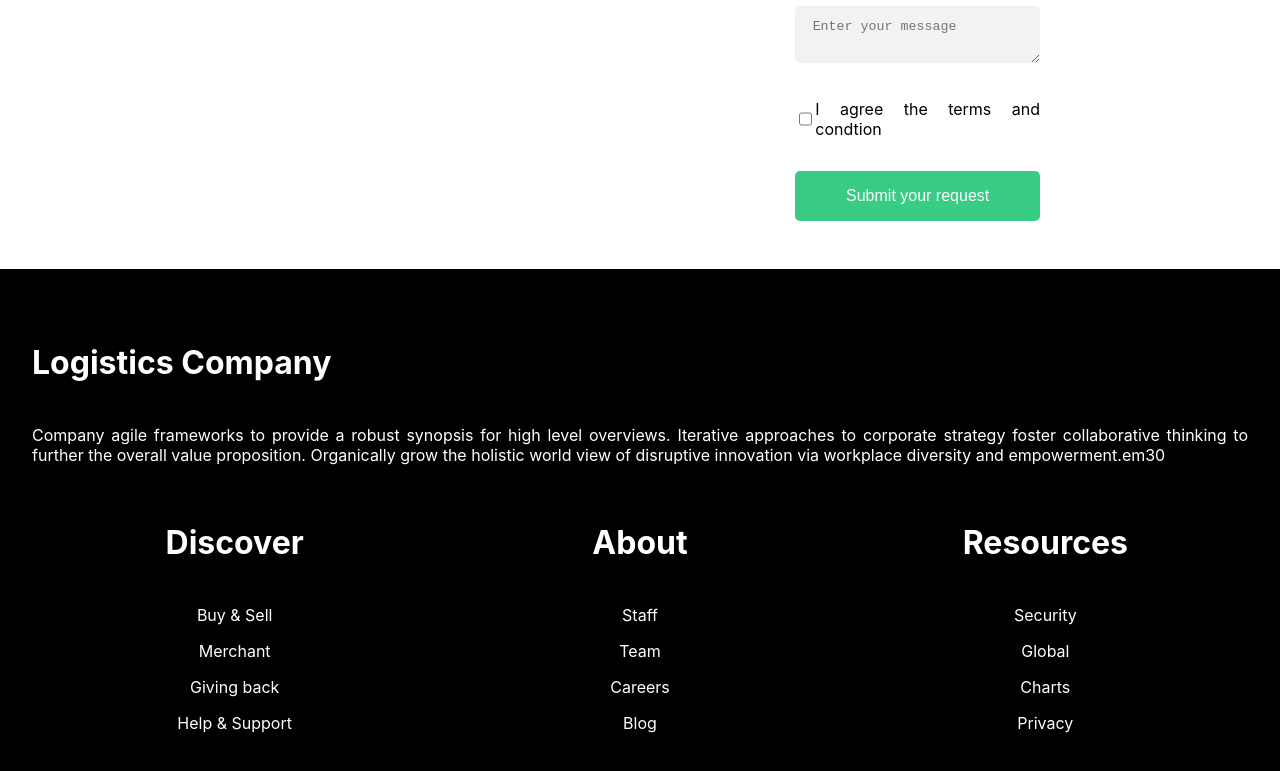
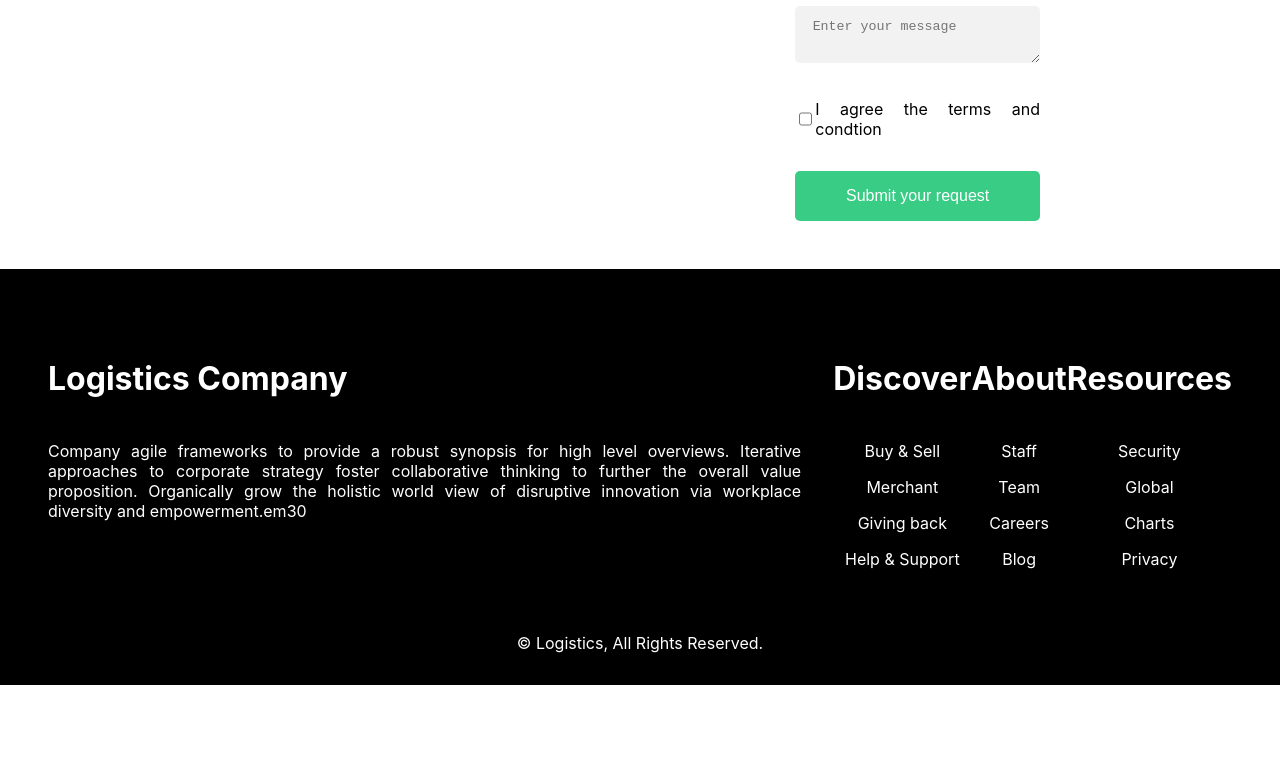
Before and after one commit to ashutoshbhandari5/CssProject, a Next.js app: page / in a window 1280 px wide. Shown: the part 2329-3100 px from the top of the page. After the commit the page ends 3014 px from the top, so only its background shows below. Built offline with nearby package versions, Linux system fonts and the light colour scheme.

Commit message:
added css

```diff
--- a/components/Footer.js
+++ b/components/Footer.js
@@ -29,7 +29,7 @@ const Footer = () => {
           })}
         </div>
       </div>
-      <div></div>
+      <div className="reserved">&#169; Logistics, All Rights Reserved.</div>
     </div>
   );
 };
--- a/styles/components/Footer.css
+++ b/styles/components/Footer.css
@@ -13,6 +13,10 @@
   cursor: pointer;
 }
 
+.reserved {
+  display: none;
+}
+
 @media screen and (min-width: 31.5em) {
   .grid-items {
     text-align: center;
@@ -21,4 +25,18 @@
     grid-template-columns: 1fr 1fr 1fr;
     justify-content: center;
   }
+
+  .reserved {
+    display: flex;
+    margin-top: 2em;
+    justify-content: center;
+  }
 }
+@media screen and (min-width: 50em) {
+  .footer > div {
+    display: flex;
+  }
+  .footer > div > div {
+    padding: 1em;
+  }
+}
```
